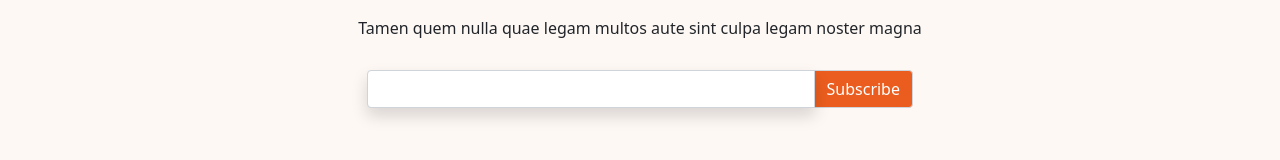
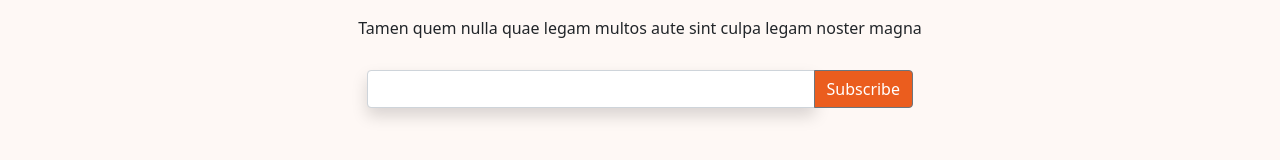
Before and after one commit to gurubarathi/my_projects, a plain HTML site: page bootstrap_web/index.html in a window 1280 px wide. Shown: the part 4789-4949 px from the top of the page. Drawn offline with nearby package versions, Linux system fonts and the light colour scheme.

Commit message:
bootstrap revison

```diff
--- a/bootstrap_web/index.html
+++ b/bootstrap_web/index.html
@@ -593,13 +593,13 @@
 	  <div class="col-sm-12 col-md-12 col-lg-6">
 		<div class="input-group mb-3">
 		   <input type="text" class="form-control bg-white shadow" >
-		   <span class="input-group-text ba-color text-white" id="bg-back">Subscribe</span>
+		  <button type="button" class="but-des btn btn-secondary bbn" id="bg-back">Subscribe</button>
 		</div>
 	  </div>
     </div>
  </div>
 </section>
- <!--=====section footer=====-->
+ <!--===== footer  section=====-->
  <section class="footer mt-5">
    <div class="container">
      <div class="row">
```
